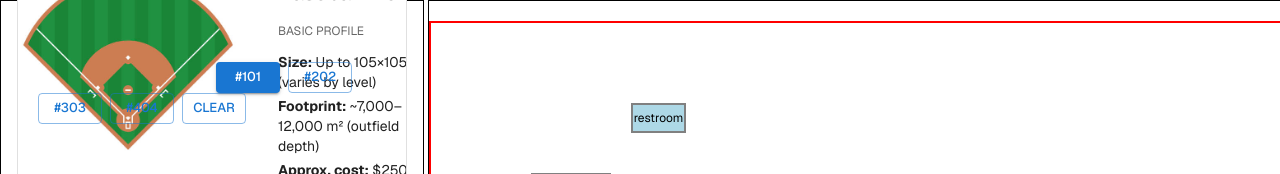
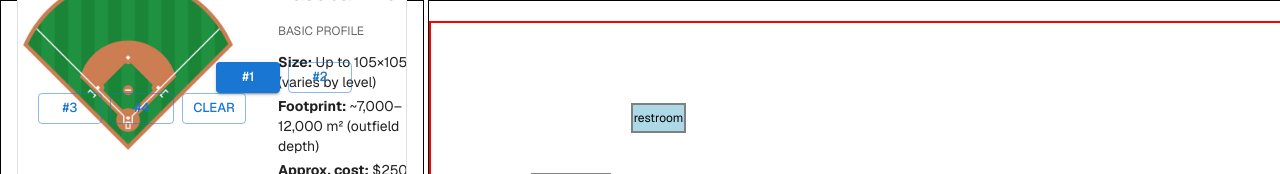
Before and after one commit to sohummehta/tangible-community, a Next.js app in the folder frontend/: page /main in a window 1280 px wide. Shown: the top 174 px of the page. Built offline with nearby package versions, Linux system fonts and the light colour scheme; what @mui/material-nextjs would draw is missing.

Commit message:
Fixed numbering

```diff
--- a/frontend/src/components/understand.tsx
+++ b/frontend/src/components/understand.tsx
@@ -182,13 +182,13 @@ function AssetPanel({ asset }: { asset: Asset }) {
 export default function Understand({ markerId }: { markerId?: number }) {
   // Example mapping from marker IDs to asset IDs
   const markerToAsset: Record<number, AssetId> = {
-    101: "baseball",
-    202: "playground",
-    303: "dogpark",
-    404: "restroom",
+    1: "baseball",
+    2: "playground",
+    3: "dogpark",
+    4: "restroom",
   };
 
-  const [demoMarkerId, setDemoMarkerId] = useState<number | undefined>(markerId ?? 101);
+  const [demoMarkerId, setDemoMarkerId] = useState<number | undefined>(markerId ?? 1);
   const assetId: AssetId | undefined = useMemo(() => (demoMarkerId == null ? undefined : markerToAsset[demoMarkerId]), [demoMarkerId]);
   const asset = assetId ? ASSETS[assetId] : undefined;
 
@@ -198,7 +198,7 @@ export default function Understand({ markerId }: { markerId?: number }) {
       <Card variant="outlined" sx={{ p: 1.5, borderStyle: "dashed" }}>
         <Stack direction="row" spacing={1} alignItems="center" flexWrap="wrap">
           <Typography variant="body2" sx={{ fontWeight: 600 }}>Simulate detected marker:</Typography>
-          {[101, 202, 303, 404].map((id) => (
+          {[1, 2, 3, 4].map((id) => (
             <Button key={id} size="small" variant={demoMarkerId === id ? "contained" : "outlined"} onClick={() => setDemoMarkerId(id)}>
               #{id}
             </Button>
```
